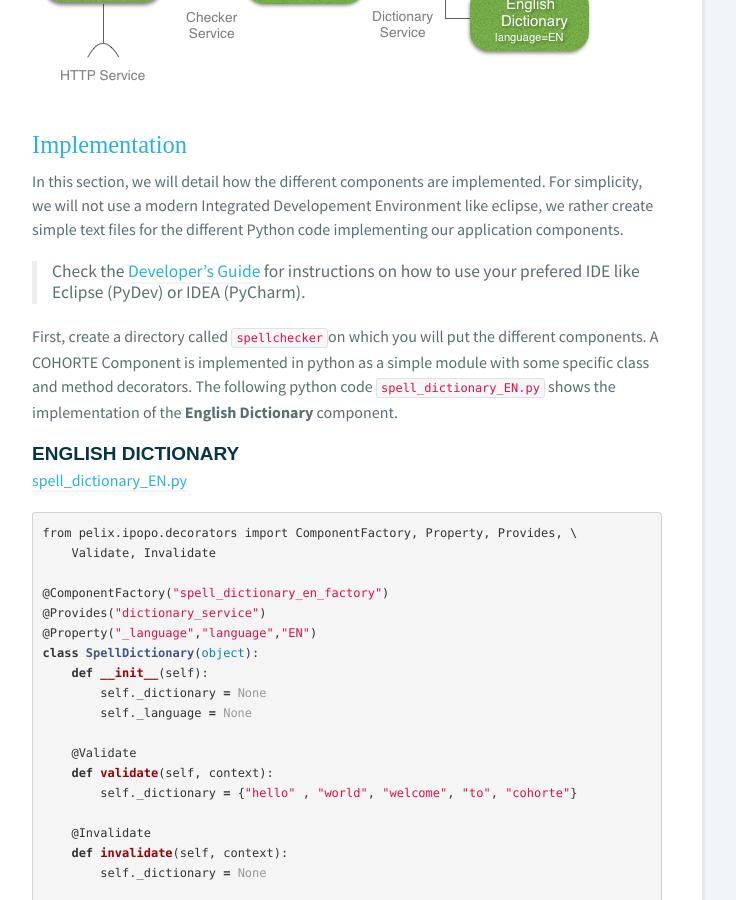
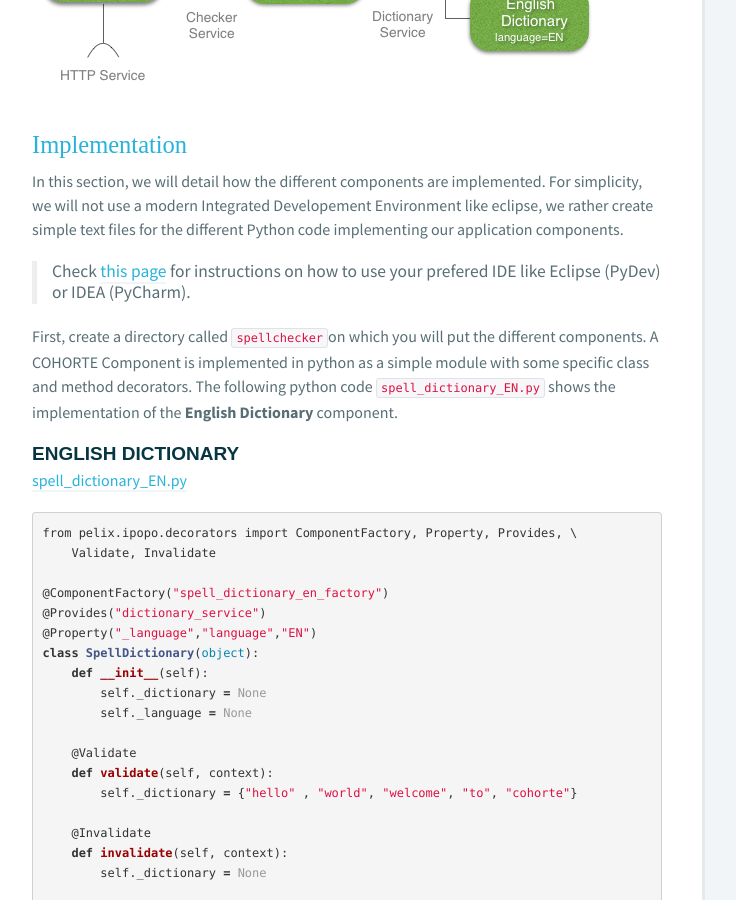
Before and after one commit to cohorte/cohorte.github.io, a Jekyll site: the page built from documentation/getting-started/python.md, in a window 1280 px wide and 900 px high, scrolled down 564 px. Shown: the whole window, without its empty margins (138-874 px from the left). Built offline with Jekyll 4.4.1, drawn with Linux system fonts in a browser that asks for light colours.

Commit message:
Update python.md

```diff
--- a/documentation/getting-started/python.md
+++ b/documentation/getting-started/python.md
@@ -18,7 +18,7 @@
 
 In this section, we will detail how the different components are implemented. For simplicity, we will not use a modern Integrated Developement Environment like eclipse, we rather create simple text files for the different Python code implementing our application components.
 
-> Check the [Developer's Guide](./dev-guide.html) for instructions on how to use your prefered IDE like Eclipse (PyDev) or IDEA (PyCharm).
+> Check [this page](../reference-guide/ide.html) for instructions on how to use your prefered IDE like Eclipse (PyDev) or IDEA (PyCharm).
 
 First, create a directory called `spellchecker`on which you will put the different components.
 A COHORTE Component is implemented in python as a simple module with some specific class and method decorators. The following python code `spell_dictionary_EN.py` shows the implementation of the **English Dictionary** component.
```
